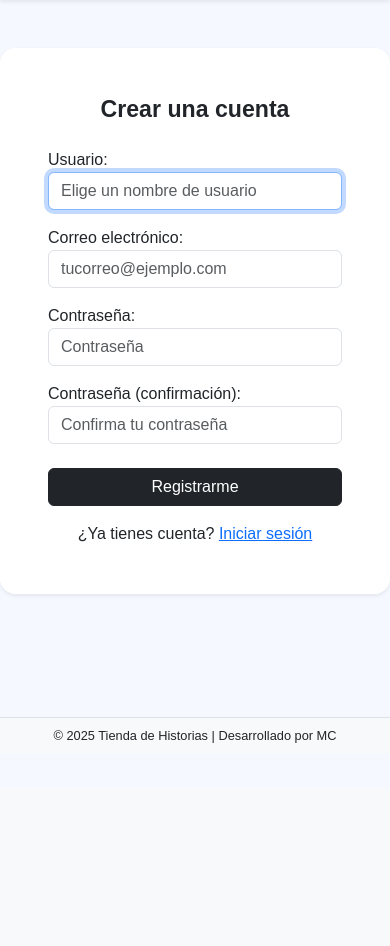
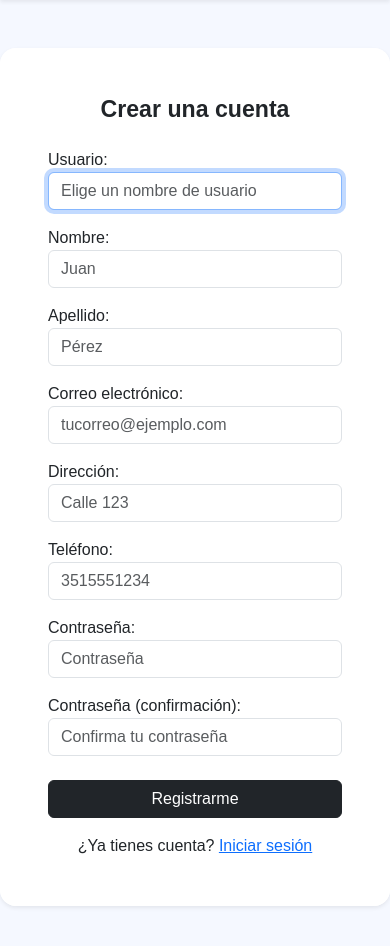
Before and after one commit to canalmar/EntregaFinalCanale, a Django app: page /register/ in a window 390 px wide. Shown: the part 56-1002 px from the top of the page. Before the commit the page ends 799 px from the top, so only its background shows below. Run offline with Django 5.2, Linux system fonts and the light colour scheme.

Commit message:
feat: add name, address & phone to client registration, sync Client on save

```diff
--- a/TiendaHistorias/settings.py
+++ b/TiendaHistorias/settings.py
@@ -35,7 +35,8 @@ INSTALLED_APPS = [
     "django.contrib.humanize",  # filtros útiles de formato
     # Apps propias
     "core",
-    "client",
+    #"client",
+    "client.apps.ClientConfig",
     "product",
     "blog",
 ]
--- a/client/forms.py
+++ b/client/forms.py
@@ -8,16 +8,18 @@ class ClientForm(forms.ModelForm):
 
     class Meta:
         model = Client
-        fields = ["first_name", "last_name", "email", "phone"]
+        fields = ["first_name", "last_name", "email", "phone", "address"]
         labels = {
             "first_name": "Nombre",
             "last_name":  "Apellido",
             "email":      "E-mail",
             "phone":      "Teléfono",
+            "address":    "Dirección",
         }
         widgets = {
             "first_name": forms.TextInput(attrs={"class": "form-control"}),
             "last_name":  forms.TextInput(attrs={"class": "form-control"}),
             "email":      forms.EmailInput(attrs={"class": "form-control"}),
             "phone":      forms.TextInput(attrs={"class": "form-control"}),
+            "address":    forms.TextInput(attrs={"class": "form-control"}),
         }
--- a/client/templates/client/client_list.html
+++ b/client/templates/client/client_list.html
@@ -26,6 +26,7 @@
           <th>Nombre</th>
           <th>Email</th>
           <th>Teléfono</th>
+          <th>Dirección</th>
           <th class="text-center">Acciones</th>
         </tr>
       </thead>
@@ -36,6 +37,7 @@
             <td>{{ client.first_name }}</td>
             <td>{{ client.email }}</td>
             <td>{{ client.phone }}</td>
+            <td>{{ client.address }}</td>
             <td class="text-center">
               <a href="{% url 'client:client_edit' client.id %}"
                  class="btn btn-sm btn-outline-primary me-2">Editar</a>
--- a/core/forms.py
+++ b/core/forms.py
@@ -3,17 +3,26 @@ from django import forms
 from django.contrib.auth.forms import UserCreationForm, AuthenticationForm
 from django.contrib.auth.models import User
 from django.utils.translation import gettext_lazy as _
+from client.models import Client
 
 
 class CustomUserCreationForm(UserCreationForm):
-    """
-    Formulario de registro:
+    """Formulario de registro con todos los datos necesarios."""
 
-    • email obligatorio y único (case-insensitive)
-    • password1 y password2 heredados y visibles
-    • widgets Bootstrap
-    """
-
+    first_name = forms.CharField(
+        label=_("Nombre"),
+        max_length=100,
+        widget=forms.TextInput(
+            attrs={"class": "form-control", "placeholder": _("Juan")}
+        ),
+    )
+    last_name = forms.CharField(
+        label=_("Apellido"),
+        max_length=100,
+        widget=forms.TextInput(
+            attrs={"class": "form-control", "placeholder": _("Pérez")}
+        ),
+    )
     email = forms.EmailField(
         required=True,
         label=_("Correo electrónico"),
@@ -21,43 +30,75 @@ class CustomUserCreationForm(UserCreationForm):
             attrs={"class": "form-control", "placeholder": _("tucorreo@ejemplo.com")}
         ),
     )
+    address = forms.CharField(
+        label=_("Dirección"),
+        max_length=255,
+        widget=forms.TextInput(
+            attrs={"class": "form-control", "placeholder": _("Calle 123")}
+        ),
+    )
+    phone = forms.CharField(
+        label=_("Teléfono"),
+        max_length=20,
+        required=False,
+        widget=forms.TextInput(
+            attrs={"class": "form-control", "placeholder": _("3515551234")}
+        ),
+    )
 
     class Meta(UserCreationForm.Meta):
         model = User
-        # ← importante: incluir ambos passwords
-        fields = ("username", "email", "password1", "password2")
+        fields = (
+            "username",
+            "first_name",
+            "last_name",
+            "email",
+            "address",
+            "phone",
+            "password1",
+            "password2",
+        )
         labels = {"username": _("Usuario")}
 
     def __init__(self, *args, **kwargs):
         super().__init__(*args, **kwargs)
         placeholders = {
             "username": _("Elige un nombre de usuario"),
+            "first_name": _("Juan"),
+            "last_name": _("Pérez"),
             "email": _("tucorreo@ejemplo.com"),
+            "address": _("Calle 123"),
+            "phone": _("3515551234"),
             "password1": _("Contraseña"),
             "password2": _("Confirma tu contraseña"),
         }
         for name, field in self.fields.items():
             field.widget.attrs.setdefault("class", "form-control")
             field.widget.attrs["placeholder"] = placeholders.get(name, "")
-
-        # >>> Oculta las reglas hasta que haya errores
         self.fields["password1"].help_text = ""
 
-
-    # ───── Validación email único ─────
     def clean_email(self):
         email = self.cleaned_data["email"].lower()
         if User.objects.filter(email__iexact=email).exists():
             raise forms.ValidationError(_("Ese correo ya está registrado."))
         return email
 
-    # ───── Guardado normalizando email ─────
     def save(self, commit=True):
         user = super().save(commit=False)
         user.email = self.cleaned_data["email"].lower()
         if commit:
             user.save()
+        Client.objects.update_or_create(
+            email=user.email,
+            defaults={
+                "first_name": user.first_name,
+                "last_name": user.last_name,
+                "address": self.cleaned_data["address"],
+                "phone": self.cleaned_data["phone"],
+            },
+        )
         return user
+
 
 
 class CustomAuthenticationForm(AuthenticationForm):
--- a/core/templates/registration/register.html
+++ b/core/templates/registration/register.html
@@ -11,7 +11,7 @@
 
       <div class="col-md-6 d-none d-md-block">
         <img src="{% static 'tienda/img/people_reading.jpg' %}"
-             class="img-fluid h-100" style="object-fit:cover;"; alt="Personas leyendo">
+             class="img-fluid h-100" style="object-fit:cover;" alt="Personas leyendo">
       </div>
 
       <div class="col-md-6 p-5 bg-white">
@@ -30,10 +30,34 @@
             {% for e in form.username.errors %}<div class="text-danger small">{{ e }}</div>{% endfor %}
           </div>
 
+          <div class="mb-3">
+            <!-- Nombre -->
+            {{ form.first_name.label_tag }} {{ form.first_name }}
+            {% for e in form.first_name.errors %}<div class="text-danger small">{{ e }}</div>{% endfor %}
+          </div>
+          <!-- Apellido -->
+          <div class="mb-3">
+
+            {{ form.last_name.label_tag }} {{ form.last_name }}
+            {% for e in form.last_name.errors %}<div class="text-danger small">{{ e }}</div>{% endfor %}
+          </div>
           <!-- Email -->
           <div class="mb-3">
+
             {{ form.email.label_tag }} {{ form.email }}
             {% for e in form.email.errors %}<div class="text-danger small">{{ e }}</div>{% endfor %}
+          </div>
+          <!-- Dirección -->
+          <div class="mb-3">
+
+            {{ form.address.label_tag }} {{ form.address }}
+            {% for e in form.address.errors %}<div class="text-danger small">{{ e }}</div>{% endfor %}
+          </div>
+          <!-- Teléfono -->
+          <div class="mb-3">
+
+            {{ form.phone.label_tag }} {{ form.phone }}
+            {% for e in form.phone.errors %}<div class="text-danger small">{{ e }}</div>{% endfor %}
           </div>
 
           <!-- Contraseña -->
```
Also changed, not shown: client/apps.py (+7 -2 lines).
